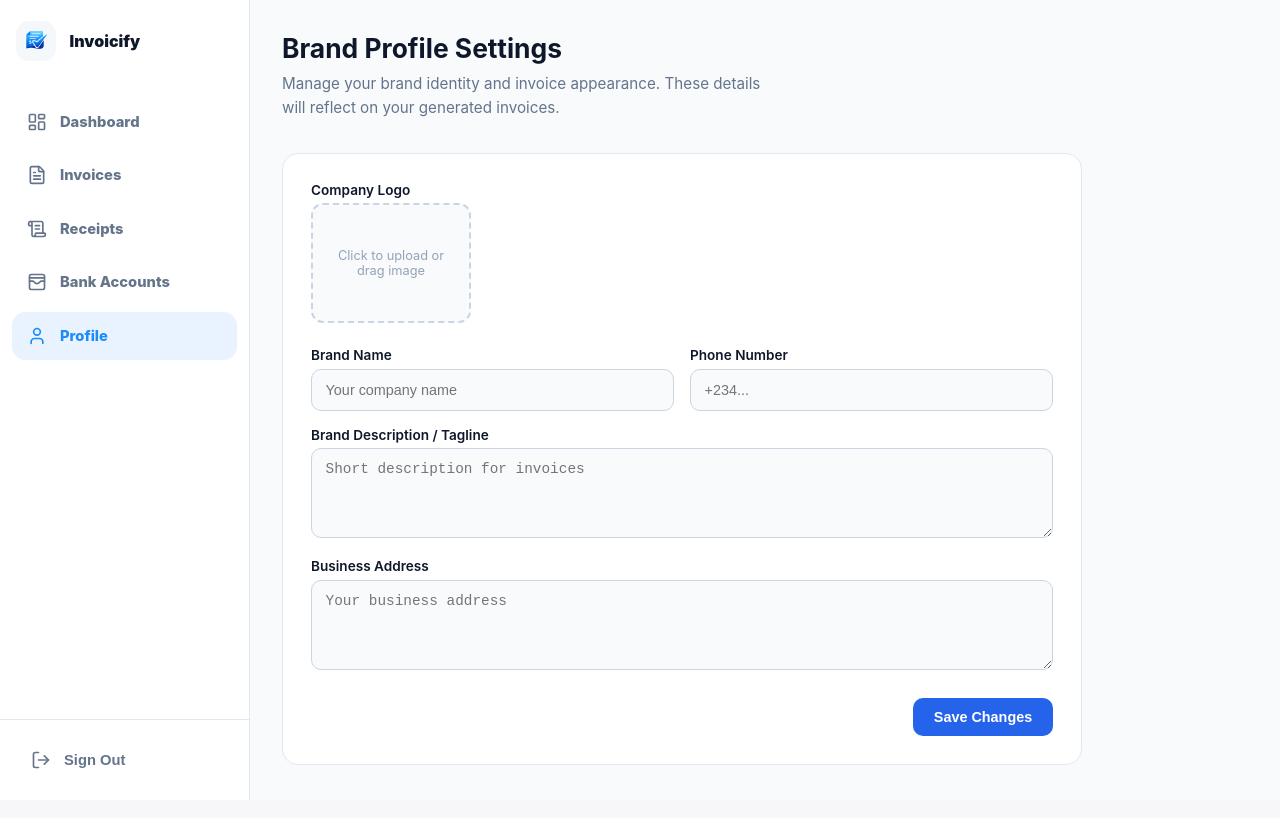
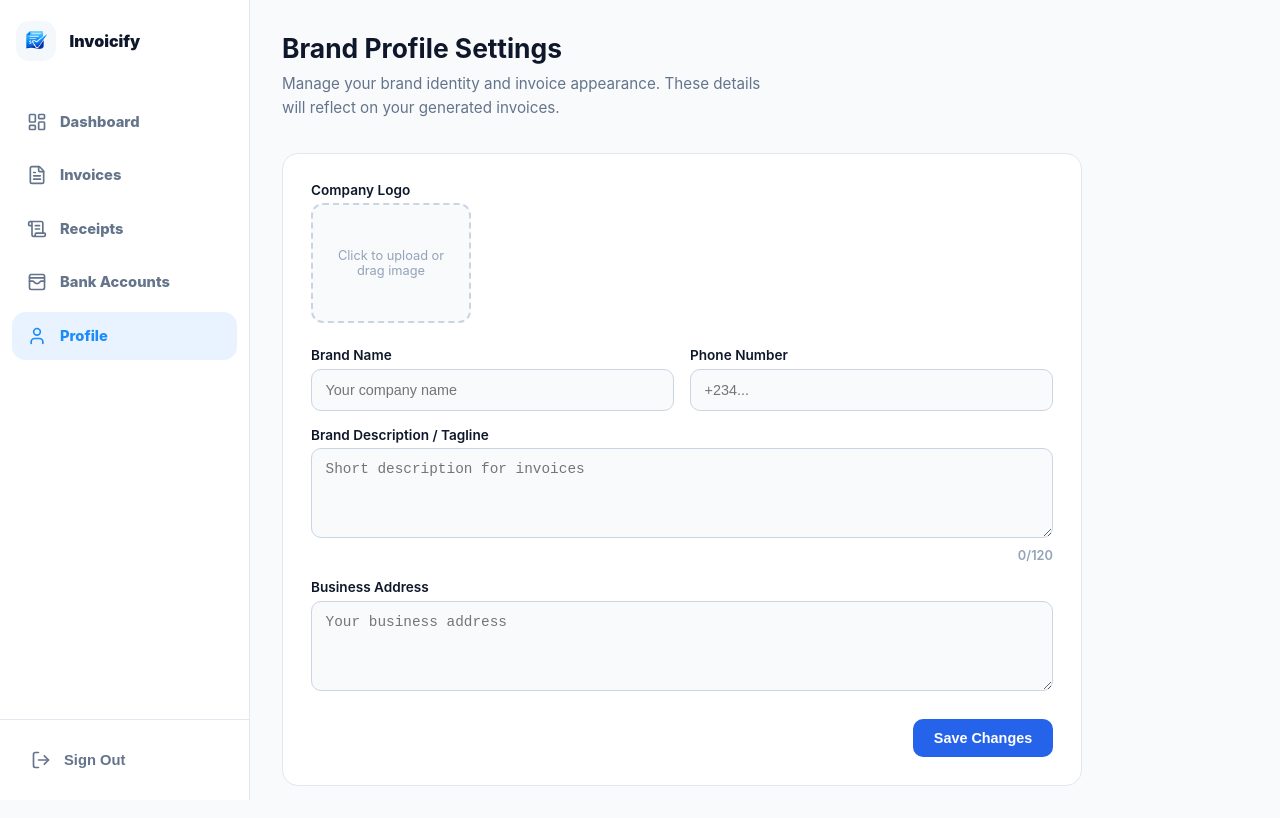
Before and after one commit to Gizzhy/invoicify, a Next.js app: page /profile in a window 1280 px wide. Built offline with nearby package versions, Linux system fonts and the light colour scheme; no server answers; the database is empty; sample sign-in values are in the browser's storage.

Commit message:
character limit added on brand description

```diff
--- a/app/profile/page.jsx
+++ b/app/profile/page.jsx
@@ -12,7 +12,7 @@ import styles from "./profile.module.scss";
 
 export default function ProfilePage() {
   const { user } = useAuth();
-
+  const BRAND_DESC_LIMIT = 120;
   const [profile, setProfile] = useState({
     brandName: "",
     brandDesc: "",
@@ -124,11 +124,15 @@ export default function ProfilePage() {
             <label>Brand Description / Tagline</label>
             <textarea
               value={profile.brandDesc}
+              maxLength={BRAND_DESC_LIMIT}
               onChange={(e) =>
                 setProfile({ ...profile, brandDesc: e.target.value })
               }
               placeholder="Short description for invoices"
             />
+            <p className={styles.charCount}>
+              {profile.brandDesc.length}/{BRAND_DESC_LIMIT}
+            </p>
           </div>
 
           <div className={styles.full}>
--- a/app/profile/profile.module.scss
+++ b/app/profile/profile.module.scss
@@ -176,3 +176,11 @@
     }
   }
 }
+
+.charCount {
+  margin-top: 0.35rem;
+  text-align: right;
+  color: #94a3b8;
+  font-size: 0.8rem;
+  font-weight: 600;
+}
```
